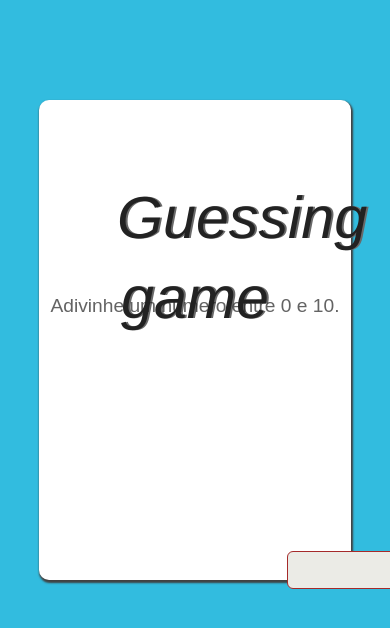
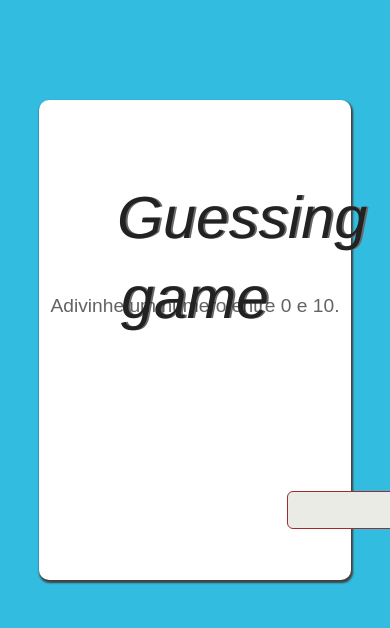
Before and after one commit to ttmzz/Guessing-game, a plain HTML site: page index.html in a window 390 px wide. Shown: the top 628 px of the page. Drawn offline with nearby package versions, Linux system fonts and the light colour scheme.

Commit message:
Update style.css

```diff
--- a/style.css
+++ b/style.css
@@ -75,7 +75,7 @@ body {
 
   .teste {
     width: 49%;
-    margin-top: 240px;
+    margin-top: 180px;
     margin-left: 248px;
     position: relative;
    }
```
